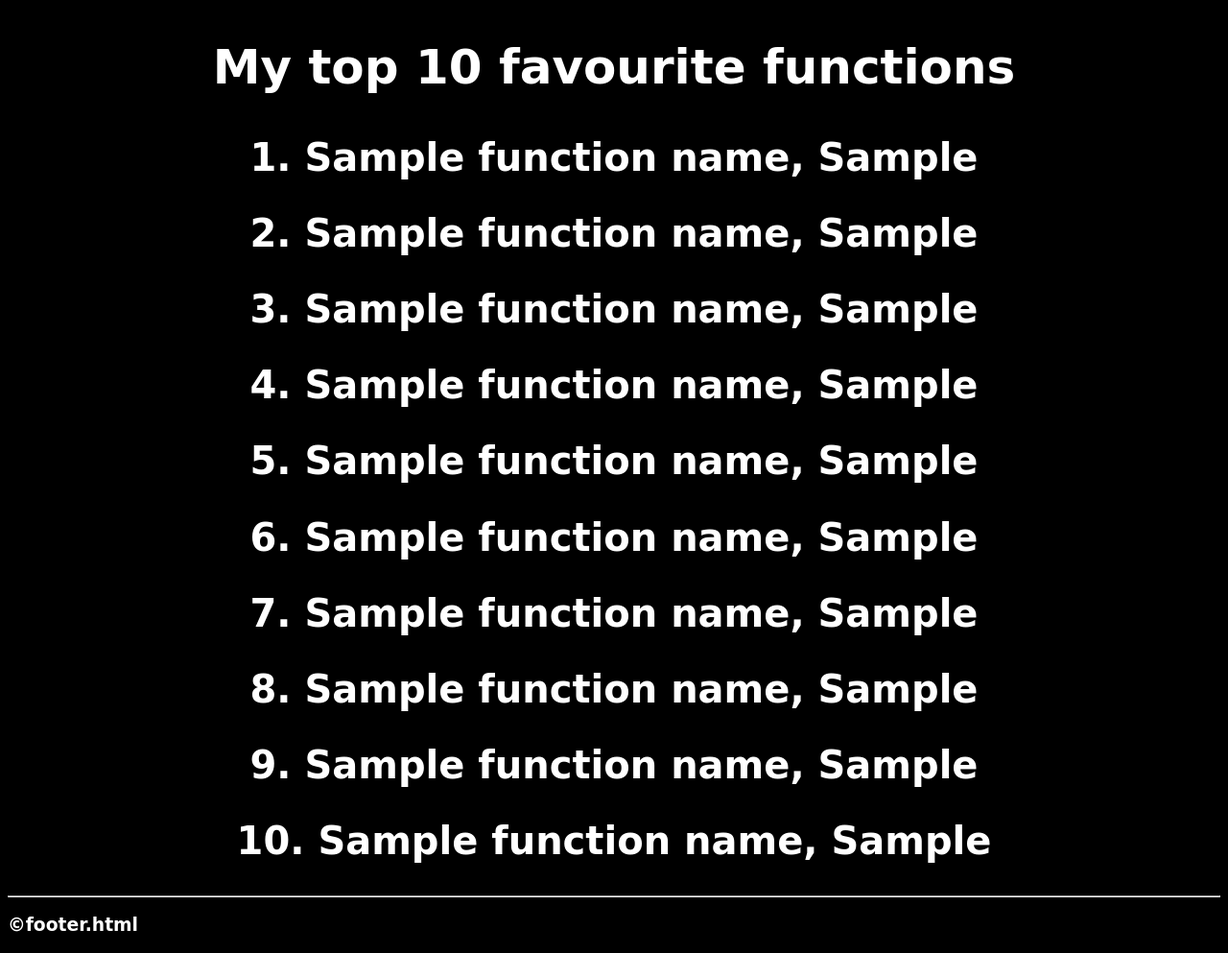
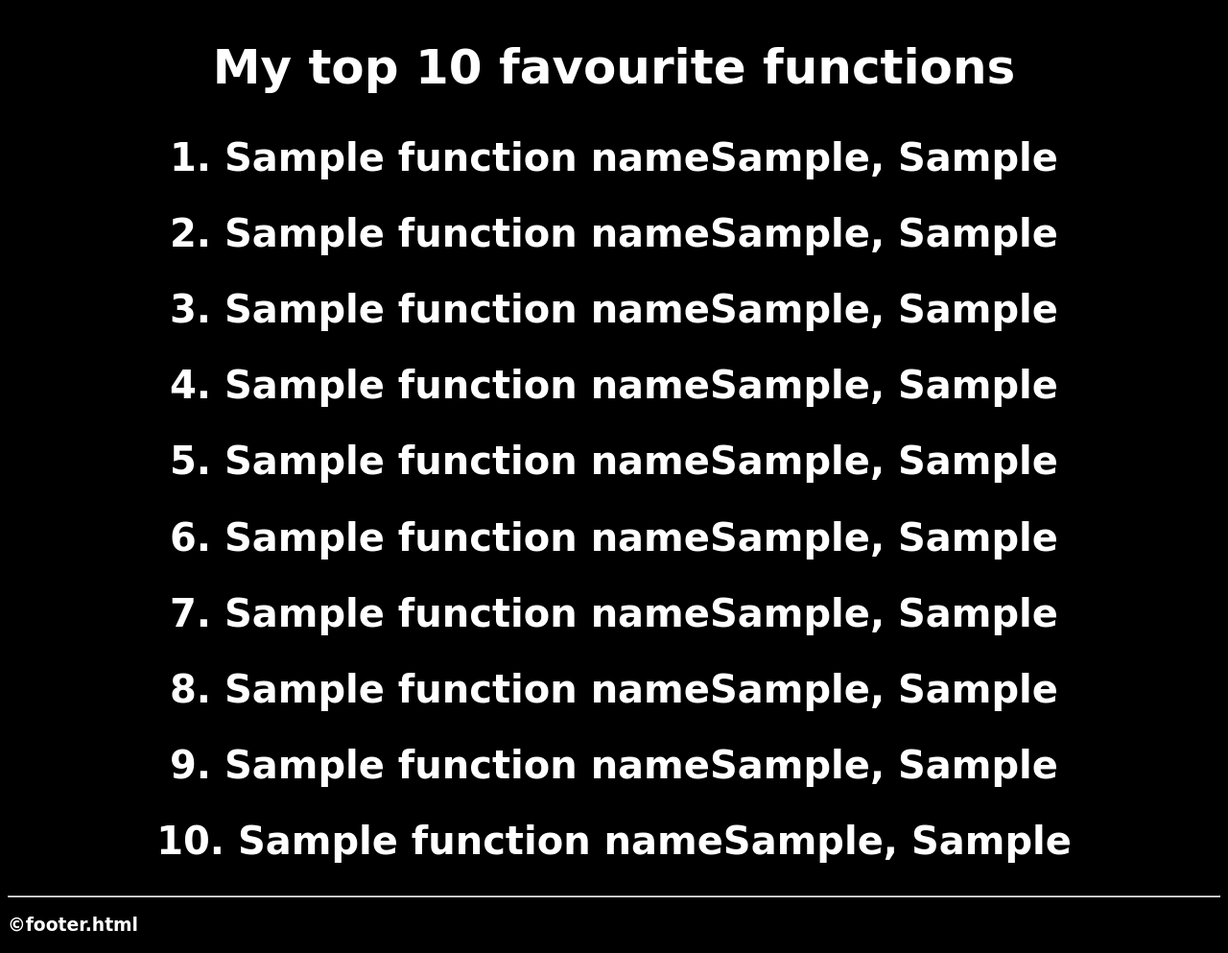
Before and after one commit to Someone-That/Godot-Functions, a Flask app: template templates/home.html in a window 1280 px wide; the page is wider, and only the part inside the window is pictured. Shown: the part 253-1246 px from the top of that part at 96% size. Run offline with Flask 3, Linux system fonts and the light colour scheme; the template is opened without the code that fills it: most values are stand-ins (such as "Sample title", 1, 10 or a date in 2020).

Commit message:
Parameter looping work

```diff
--- a/routes.py
+++ b/routes.py
@@ -34,19 +34,22 @@
 	#gets parameter data by extracting functions that have parameters, parameters of those functions, data type of those parameters and then generates a neat list for easy implementation into html note: the sql statements below were created using the stackoverflow statement above
 	functions_that_have_parameters = sql_statement("SELECT function FROM FunctionParameters r INNER JOIN Functions c ON r.fid = c.id")
 	function_parameters = sql_statement("SELECT name FROM FunctionParameters r INNER JOIN Parameters c ON r.pid = c.id")
-	parameters = sql_statement("SELECT name FROM Parameters")
-	parameter_data_types = sql_statement("SELECT name FROM Parameters r INNER JOIN DataType c ON r.data_type = c.id")
+	parameter_data_types = sql_statement("SELECT name FROM (SELECT data_type FROM FunctionParameters r INNER JOIN Parameters c ON r.pid = c.id) r INNER JOIN DataType c ON r.data_type = c.id")
 
 	neat_parameter_list = []
 	for i in range(function_quantity):
-		neat_parameter_list.append("()")
+		neat_parameter_list.append("(")
 
 	for i in functions_that_have_parameters:
 		if i in function_names:
-			neat_parameter_list[function_names.index(i)]
+			index = function_names.index(i)
+			neat_parameter_list[index] += f"{parameter_data_types[index]} {function_parameters[index]} "
+
+	for i in range(function_quantity):
+		neat_parameter_list[i] += ")"
 
 	#pass in all the data
-	return render_template("home.html", title = "Home", function_names=function_names, descriptions=descriptions, return_types=return_types, doc_links=doc_links, function_quantity=function_quantity[0])
+	return render_template("home.html", title = "Home", function_names=function_names, descriptions=descriptions, return_types=return_types, doc_links=doc_links, function_quantity=function_quantity[0], neat_parameter_list=neat_parameter_list)
 
 
 @app.route('/add-your-own')
--- a/templates/home.html
+++ b/templates/home.html
@@ -4,7 +4,7 @@
 <h2 id="title">My top {{function_quantity}} favourite functions</h1>
 
 {% for i in range(function_quantity) %} <!--loops through all the data neatly-->
-    <h2 class="function-name">{{i+1}}. {{function_names[i]}}, {{return_types[i]}}</h2> <!--displays ranking, name, parameters, and return type-->
+    <h2 class="function-name">{{i+1}}. {{function_names[i]}}{{neat_parameter_list[i]}}, {{return_types[i]}}</h2> <!--displays ranking, name, parameters, and return type-->
     <div class = "description">
     <h2>{{descriptions[i]}}</h2>
     <h2><a href="https://docs.godotengine.org/en/stable/classes/class_{{doc_links[i]}}" target="_blank">Doc link</a></h2> <!--takes advantage of the repeated link path of the godot docs-->
```
Also changed, not shown: functions.db.
